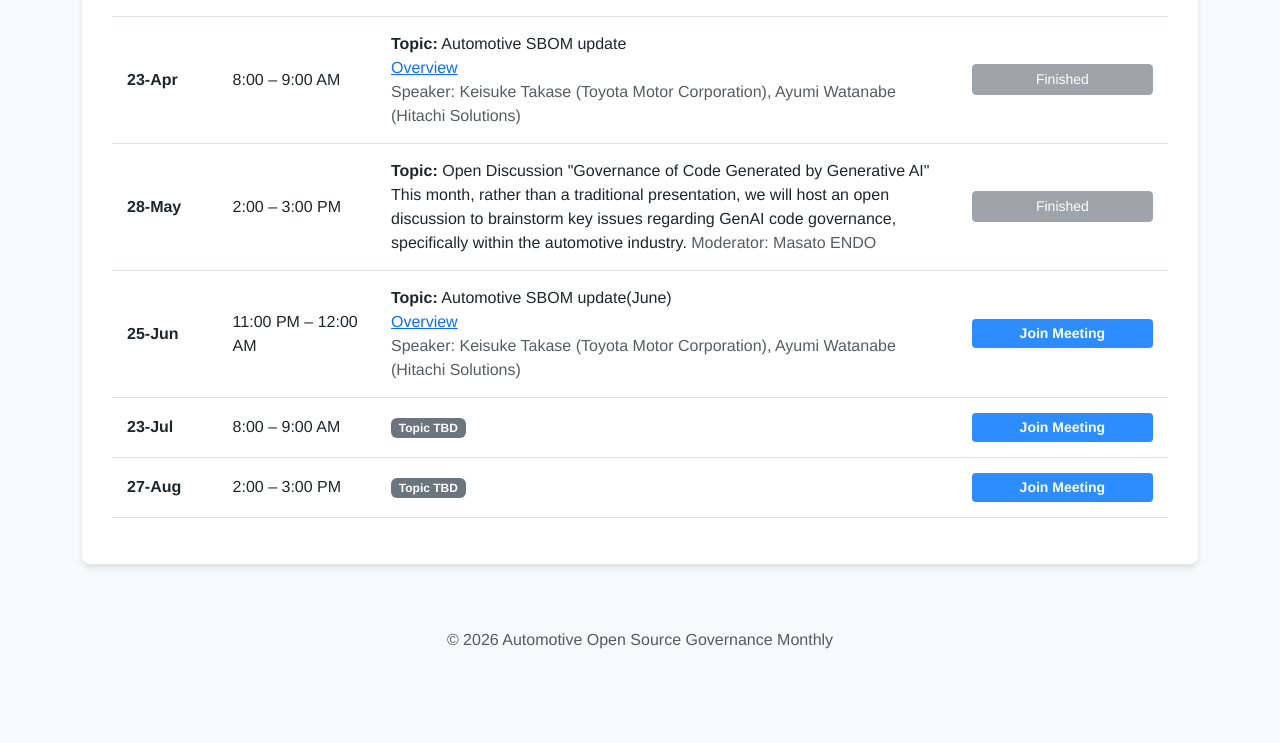
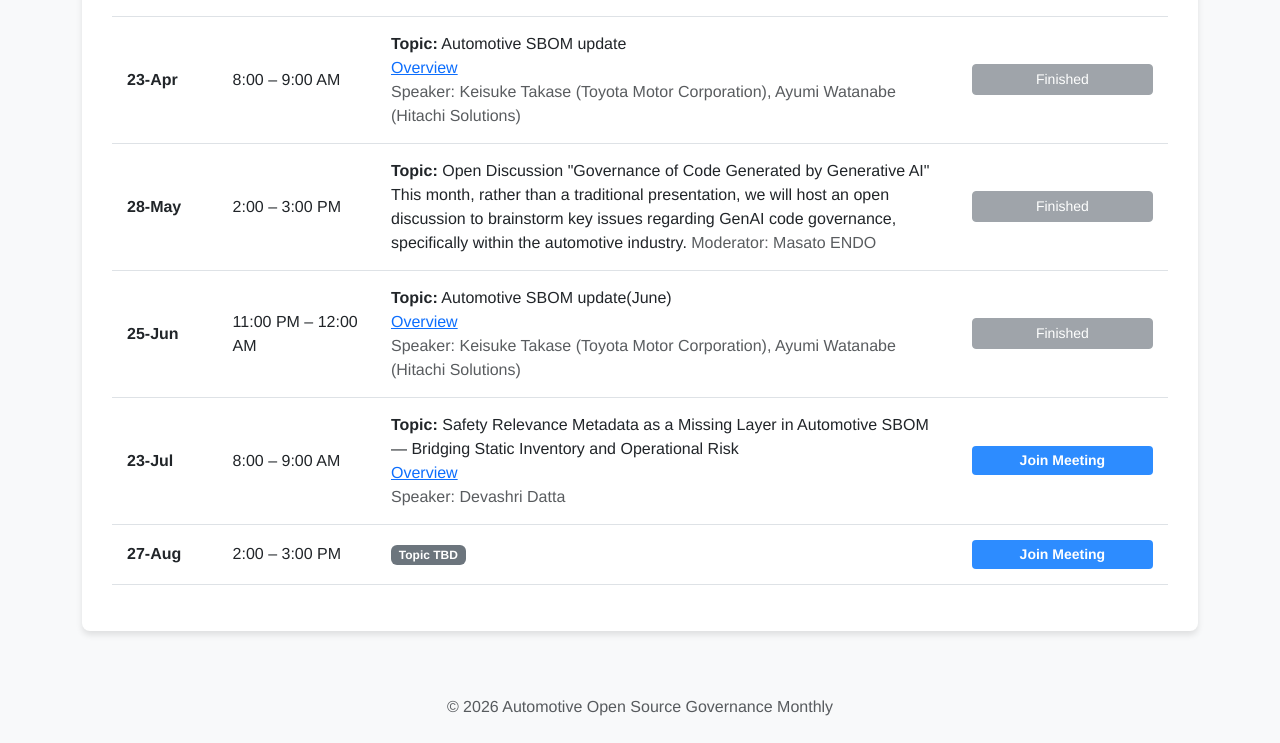
Before and after one commit to OpenChain-Project/Automotive-Open-Source-Governance-Monthly, a plain HTML site: page index.html in a window 1280 px wide. Shown: the part 1225-1968 px from the top of the page. Before the commit the page ends 1901 px from the top, so only its background shows below. Drawn offline with nearby package versions, Linux system fonts and the light colour scheme.

Commit message:
Update index.html

```diff
--- a/index.html
+++ b/index.html
@@ -151,13 +151,15 @@
                                         <a href="https://github.com/OpenChain-Project/Automotive-Open-Source-Governance-Monthly/discussions/1#discussioncomment-17317027">Overview</a>  <br>
                                         <span class="text-muted">Speaker: Keisuke Takase (Toyota Motor Corporation), Ayumi Watanabe (Hitachi Solutions)</span>
                                     </td>
-                                   <td><a href="https://zoom-lfx.platform.linuxfoundation.org/meeting/94803676532?password=42283c68-3c0d-4574-9f5e-6a4c3f27d9b2" class="btn btn-sm btn-zoom w-100" target="_blank">Join Meeting</a></td>
+                                     <td><button class="btn btn-sm btn-secondary w-100 disabled">Finished</button></td>
                                 </tr>
                                 <tr>
                                     <td class="fw-bold">23-Jul</td>
                                     <td>8:00 – 9:00 AM</td>
                                     <td>
-                                        <span class="badge badge-tbd">Topic TBD</span>
+                                        <strong>Topic:</strong> Safety Relevance Metadata as a Missing Layer in Automotive SBOM — Bridging Static Inventory and Operational Risk <br>
+                                        <a href="https://github.com/OpenChain-Project/Automotive-Open-Source-Governance-Monthly/discussions/2#discussion-10310094">Overview</a>  <br>
+                                        <span class="text-muted">Speaker: Devashri Datta </span>
                                     </td>
                                    <td><a href="https://zoom-lfx.platform.linuxfoundation.org/meeting/94504633685?password=8060aa61-1048-4f20-a7ed-d06235cdd2fe" class="btn btn-sm btn-zoom w-100" target="_blank">Join Meeting</a></td>
                                 </tr>
```
